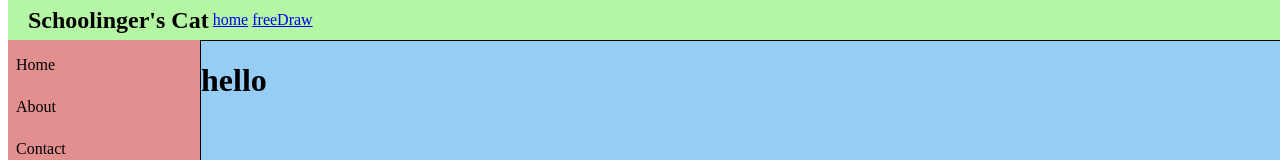
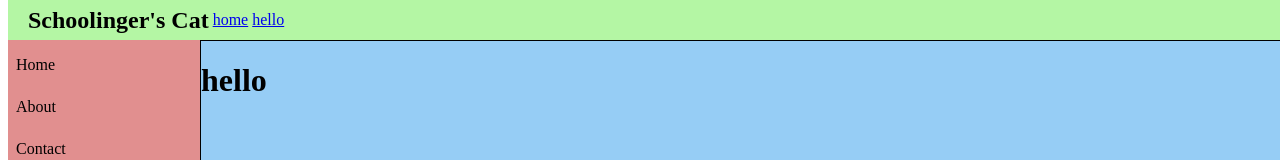
Before and after one commit to cyavictor88/schoolingerscat-gp, a SvelteKit app: page /hello in a window 1280 px wide. Shown: the top 160 px of the page. Built offline with nearby package versions, Linux system fonts and the light colour scheme.

Commit message:
hello pge

```diff
--- a/src/components/TopNav/TopNav.svelte
+++ b/src/components/TopNav/TopNav.svelte
@@ -9,7 +9,7 @@
 	<div class="logo">Schoolinger's Cat</div>
   <nav style="padding:4px;">
     <a href='{base}/'>home</a>
-    <a href='{base}/hello'>freeDraw</a>
+    <a href='{base}/hello'>hello</a>
 	</nav>
 	<!-- Add any additional content you want in the top navbar -->
 </div>
```
